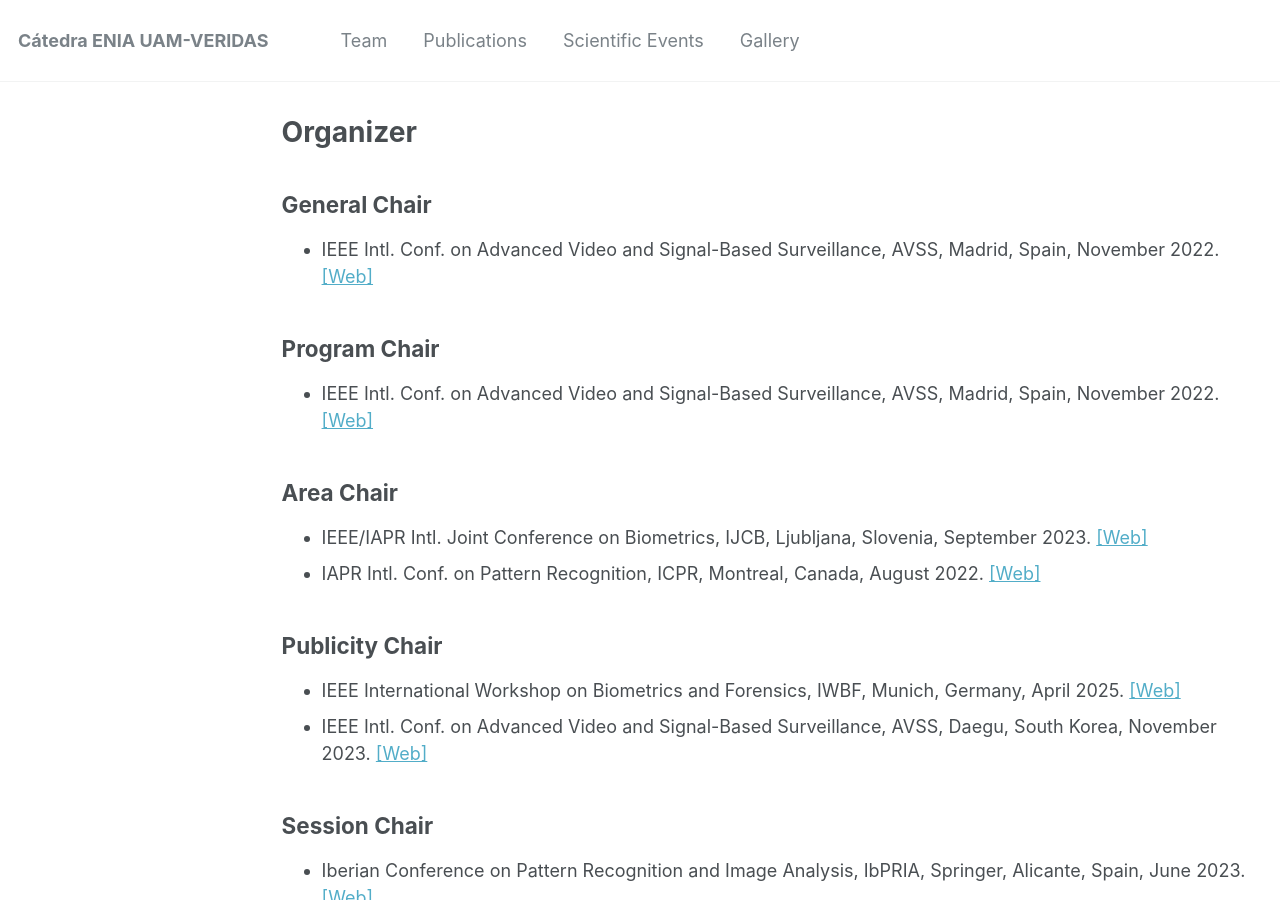
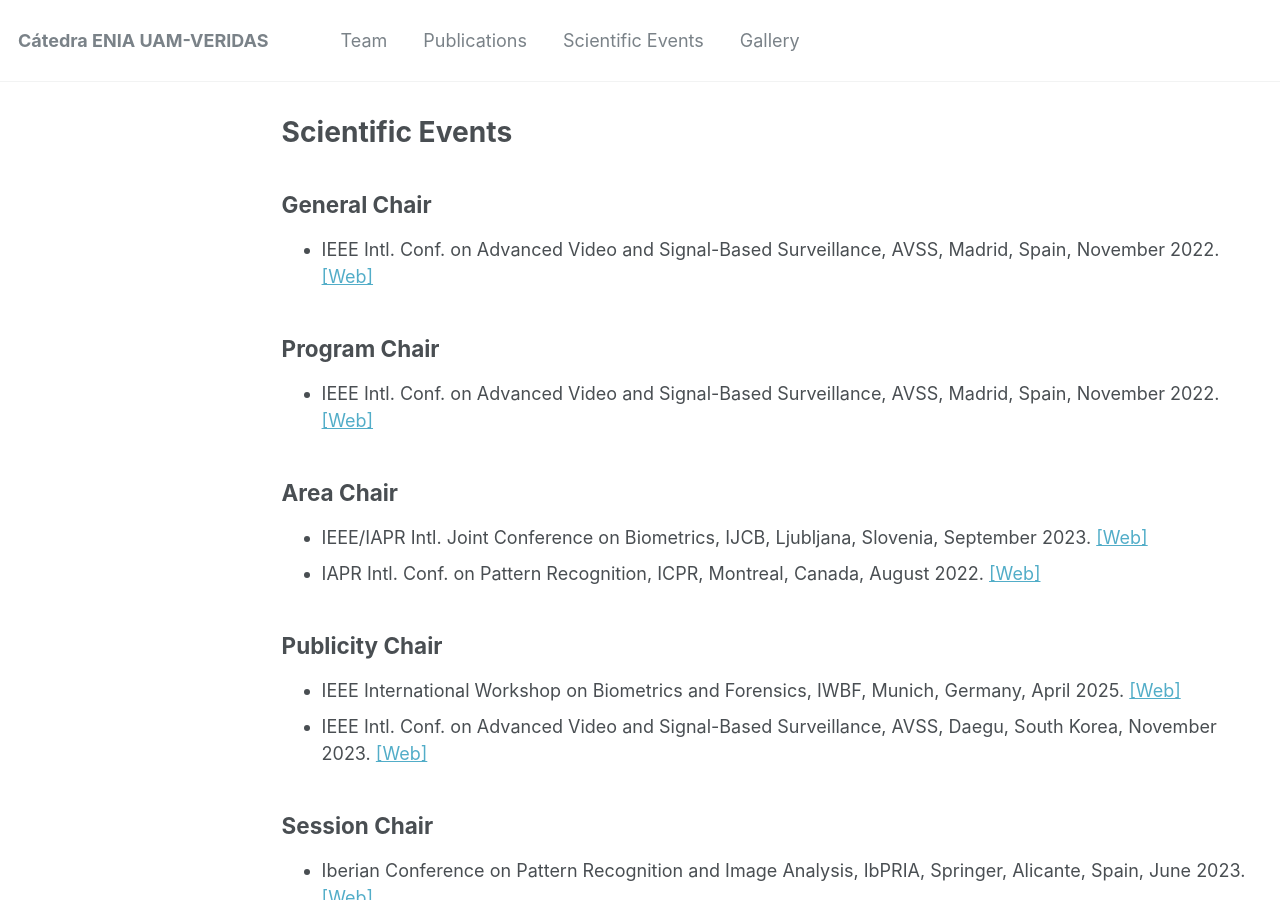
Before and after one commit to catedraeniauam/catedraeniauam.github.io, a Jekyll site: the page built from _pages/scientific_events.md, in a window 1280 px wide and 900 px high. Built offline with Jekyll 4.4.1, drawn with Linux system fonts in a browser that asks for light colours.

Commit message:
añadimos informacion

```diff
--- a/_pages/scientific_events.md
+++ b/_pages/scientific_events.md
@@ -1,8 +1,8 @@
 ---
 layout: archive
-title: "Organizer"
-permalink: /organizer/
-author_profile: true
+title: "Scientific Events"
+permalink: /scientific_events/
+author_profile: false
 ---
 
 
```
Also changed, not shown: _pages/team.md (+6 -0 lines).
